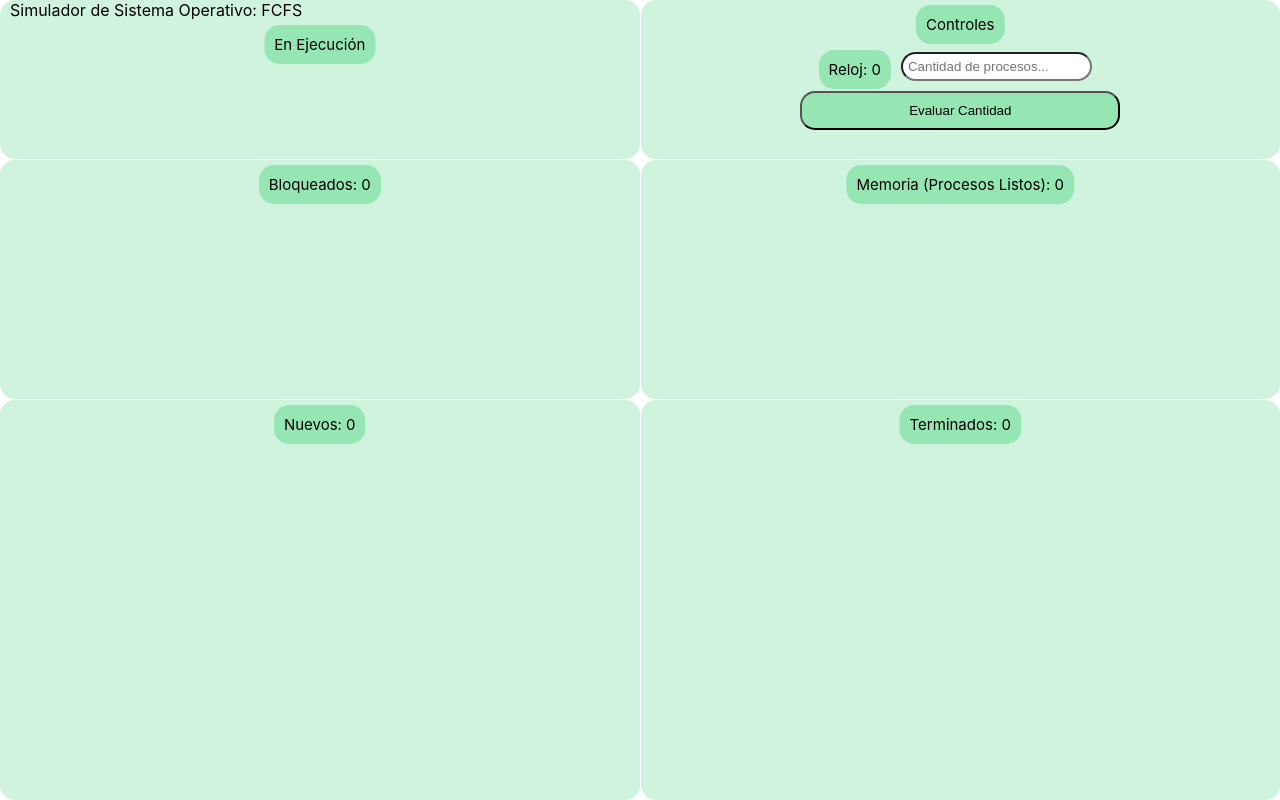
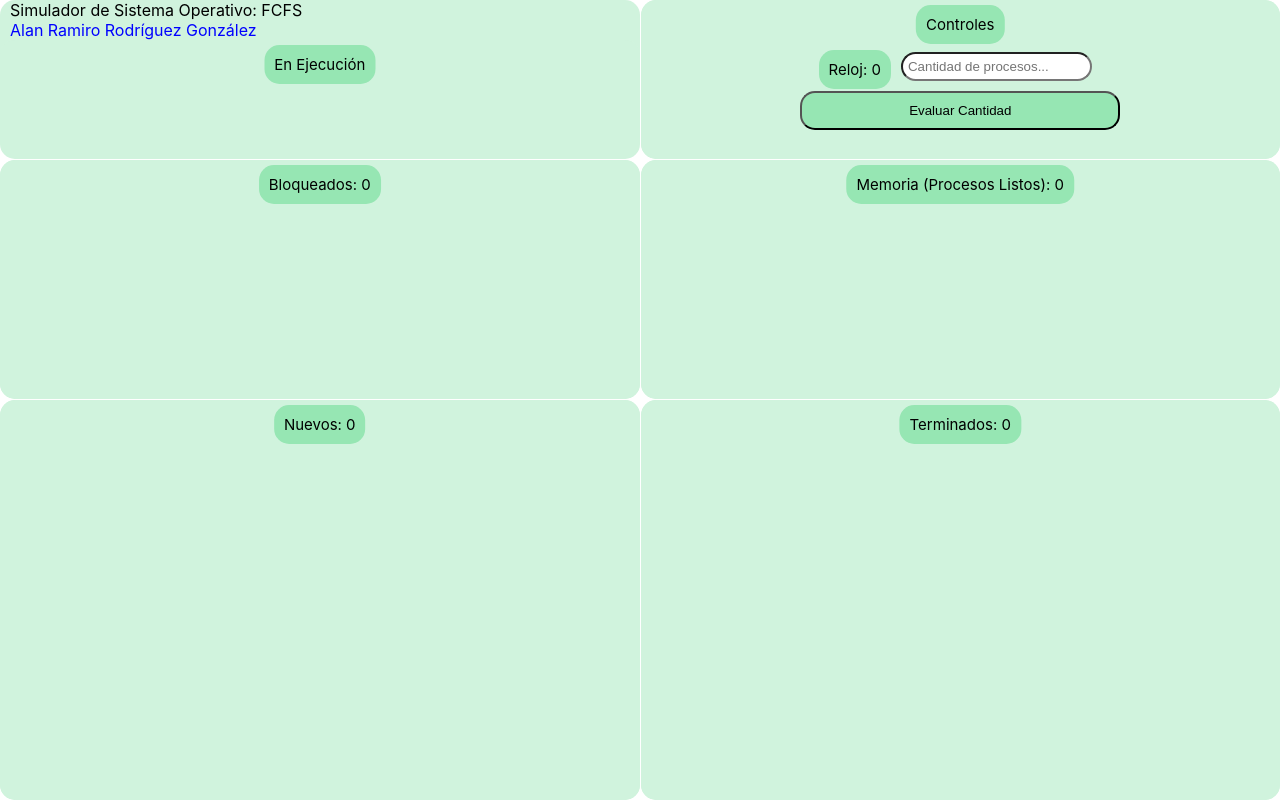
Before and after one commit to Alan-Rodz/SemSOTarea6, a Next.js app: page / in a window 1280 px wide. Built offline with nearby package versions, Linux system fonts and the light colour scheme.

Commit message:
agregar creditos

```diff
--- a/pages/index.tsx
+++ b/pages/index.tsx
@@ -9,6 +9,7 @@ import { SeccionBloqueados } from '../components/seccion/SeccionBloqueados';
 import { ContenedorSeccion } from '../components/seccion/ContenedorSeccion';
 import { SeccionListos } from '../components/seccion/SeccionListos';
 import { SeccionTerminados } from '../components/seccion/SeccionTerminados';
+import Link from 'next/link';
 
 // ********************************************************************************
 export const GLOBAL_BORDER_RADIUS = 15;
@@ -29,6 +30,11 @@ const Home: NextPage = () => {
         borderRadius={GLOBAL_BORDER_RADIUS}>
         <Box ml={10}>
           Simulador de Sistema Operativo: FCFS
+        </Box>
+        <Box color={'blue'} ml={10}>
+          <Link href={'https://www.linkedin.com/in/alan-rodriguez-16b074192/'}>
+            Alan Ramiro Rodríguez González
+          </Link>
         </Box>
         <ContenedorSeccion>
           <SeccionEjecucion />
```
